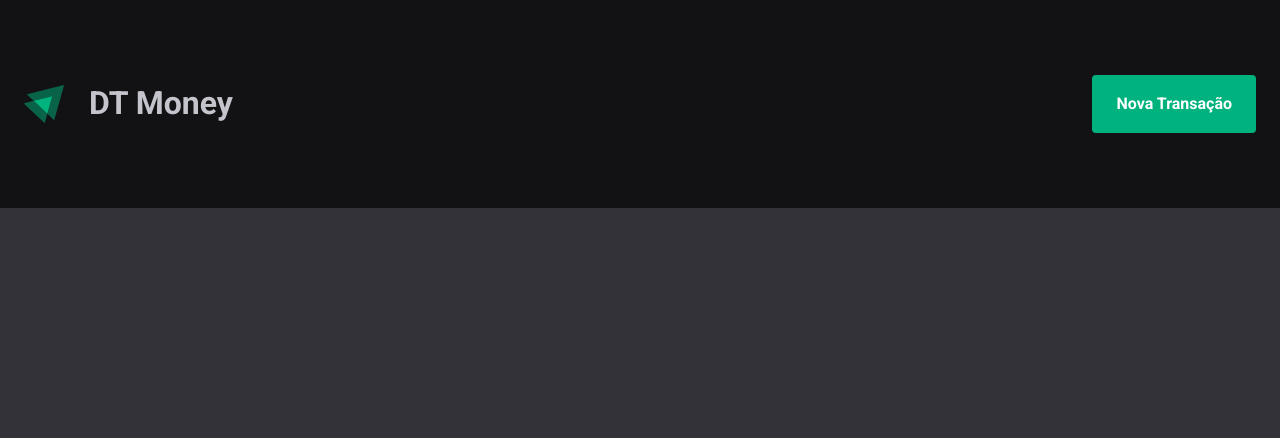
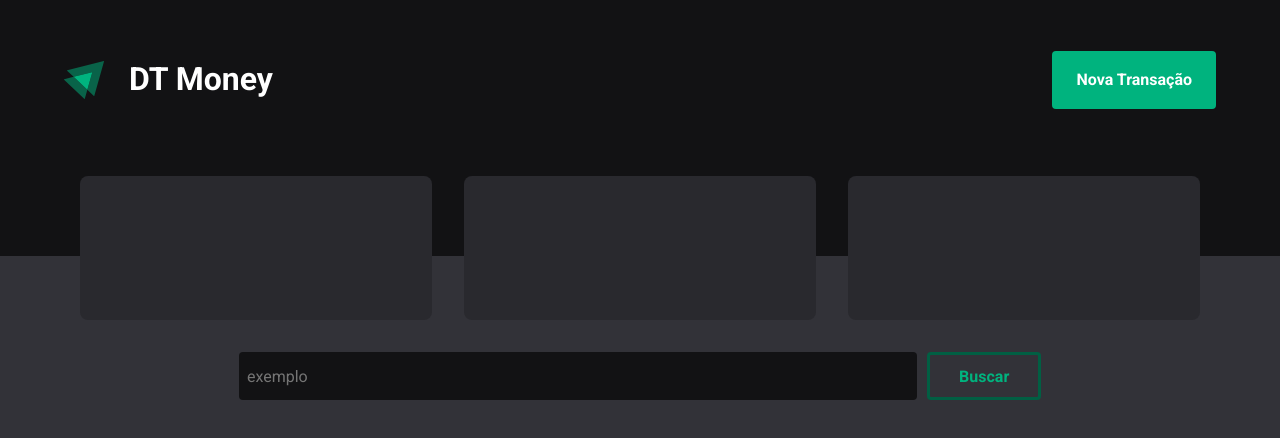
Before and after one commit to MathMendesReis/DT-Money, a React (Vite) app in the folder vite-project/: page / in a window 1280 px wide. Shown: the top 438 px of the page. Built offline with nearby package versions, Linux system fonts and the light colour scheme.

Commit message:
input criado

```diff
--- a/vite-project/src/pages/Main/index.tsx
+++ b/vite-project/src/pages/Main/index.tsx
@@ -1,5 +1,6 @@
 import Logo from '../../assets/react.svg'
-import { ContainerHeader } from './styled'
+import Sumary from '../components/sumary'
+import { ContainerHeader, ContainerInput } from './styled'
 
 export default function Main() {
   return (
@@ -13,6 +14,13 @@ export default function Main() {
           <span>Nova Transação</span>
         </button>
       </ContainerHeader>
+      <Sumary/>
+      <ContainerInput>
+        <input
+        placeholder='exemplo'
+        type="text" />
+        <button>buscar</button>
+      </ContainerInput>
     </div>
   )
 }
--- a/vite-project/src/pages/Main/styled.ts
+++ b/vite-project/src/pages/Main/styled.ts
@@ -3,17 +3,19 @@ import styled from "styled-components";
 
 export const ContainerHeader = styled.header`
   background-color: ${({theme})=>theme.colors.black};
-  height: 13rem;
+  min-height: 16rem;
   display: flex;
-  justify-content: center;
+  justify-content: space-between;
   align-items: center;
   padding: 0 ${({theme})=>theme.spacing?.lg};
   flex-wrap: wrap;
+  /* padding-bottom: 7rem; */
+  /* padding-top: 1rem; */
+  padding: 1rem 4rem 7rem 4rem ;
   div{
     display: flex;
     align-items: center;
     gap: ${({theme})=>theme.spacing?.lg};
-    margin-right: auto;
   }
 
   button{
@@ -32,3 +34,46 @@ export const ContainerHeader = styled.header`
     }
   }
 `;
+
+
+export const ContainerInput = styled.div`
+    min-height: 3rem;
+    display: flex;
+    justify-content: center;
+    margin-top: 2rem;
+    flex-wrap: wrap;
+    align-items: center;
+    input{
+      width: 53%;
+      height: 3rem;
+      border-radius: ${({theme})=>theme.borderRadius.small};
+      background-color: ${({theme})=>theme.colors.black};
+      border: none;
+      color: ${({ theme }) => theme.colors.white200};
+      padding: 0 0.5rem 0 0.5rem;
+      font-weight: 400;
+
+    }
+    button{
+      padding: 0.5rem 1.8rem 0.5rem 1.8rem;
+      border-radius: ${({theme})=>theme.borderRadius.small};
+      min-height: 3rem;
+      margin-left: 10px;
+      background-color:transparent;
+      color: ${({theme})=>theme.colors.greenLigth};
+      border: 3px solid ${({theme})=>theme.colors.greenDark};
+      font-weight: 600;
+      text-transform: capitalize;
+      transition: all 1s;
+
+      &:hover{
+        background-color: ${({theme})=>theme.colors.gray200};
+        border: 3px solid ${({theme})=>theme.colors.gray200};
+        transition: all 1s;
+      }
+      &:active{
+        transition: all 1s;
+        transform: scale(0.7);
+      }
+    }
+`
--- /dev/null
+++ b/vite-project/src/pages/components/sumary/index.tsx
@@ -0,0 +1,17 @@
+import { CardProhibited, ContainerSumary } from "./styled";
+
+export default function Sumary(){
+  return (
+    <ContainerSumary>
+      <CardProhibited>
+
+      </CardProhibited>
+      <CardProhibited>
+
+      </CardProhibited>
+      <CardProhibited>
+
+      </CardProhibited>
+    </ContainerSumary>
+  )
+}
--- /dev/null
+++ b/vite-project/src/pages/components/sumary/styled.ts
@@ -0,0 +1,23 @@
+import styled from "styled-components";
+
+export const ContainerSumary = styled.div`
+  min-height: 9rem;
+  margin-top: -5rem;
+  display: flex;
+  align-items: center;
+  justify-content: center;
+  gap: 2rem;
+  flex-wrap: wrap;
+
+
+`
+
+
+const BaseCards = styled.div`
+  width: 22rem;
+  height: 9rem;
+  background-color: ${({theme})=>theme.colors.gray300};
+  border-radius: ${({theme})=>theme.borderRadius.medium};
+`
+
+export const CardProhibited = styled(BaseCards)``
--- a/vite-project/src/styles/global.ts
+++ b/vite-project/src/styles/global.ts
@@ -27,6 +27,7 @@ export const GlobalStyle = createGlobalStyle`
     background: ${({ theme }) => theme.colors.gray400};
     -webkit-font-smoothing: antialiased;
     color: ${({ theme }) => theme.colors.white200};
+    color: white;
   }
 
   body,
```
Also changed, not shown: 1 other file (tests, documents, lock files or other folders).
